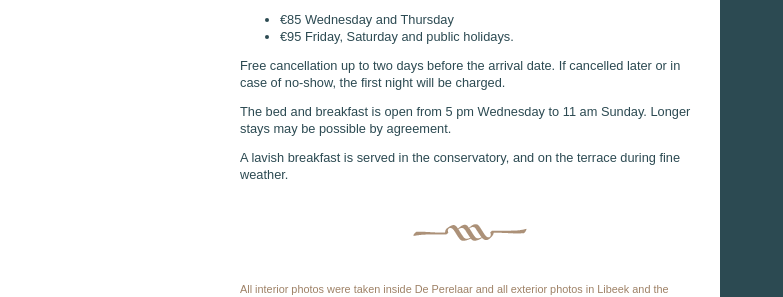
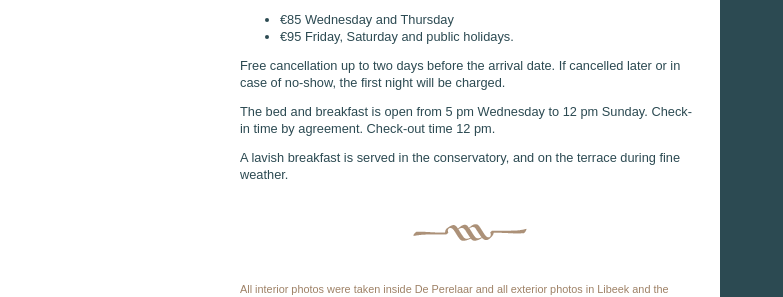
Before and after one commit to libeek/libeek.github.com, a Jekyll site: the page built from perelaar/tarieven_en.html, in a window 1280 px wide. Shown: the part 290-587 px from the top of the page, without its empty margins (0-783 px from the left). Built offline with Jekyll 4.4.1, drawn with Linux system fonts in a browser that asks for light colours.

Commit message:
Check in/out times

```diff
--- a/perelaar/tarieven_en.html
+++ b/perelaar/tarieven_en.html
@@ -13,6 +13,6 @@ title: Rates
 
 <p>Free cancellation up to two days before the arrival date. If cancelled later or in case of no-show, the first night will be charged.</p>
 
-<p>The bed and breakfast is open from 5 pm Wednesday to 11 am Sunday. Longer stays may be possible by agreement.</p>
+<p>The bed and breakfast is open from 5 pm Wednesday to 12 pm Sunday. Check-in time by agreement. Check-out time 12 pm.</p>
 
 <p>A lavish breakfast is served in the conservatory, and on the terrace during fine weather.</p>
```
